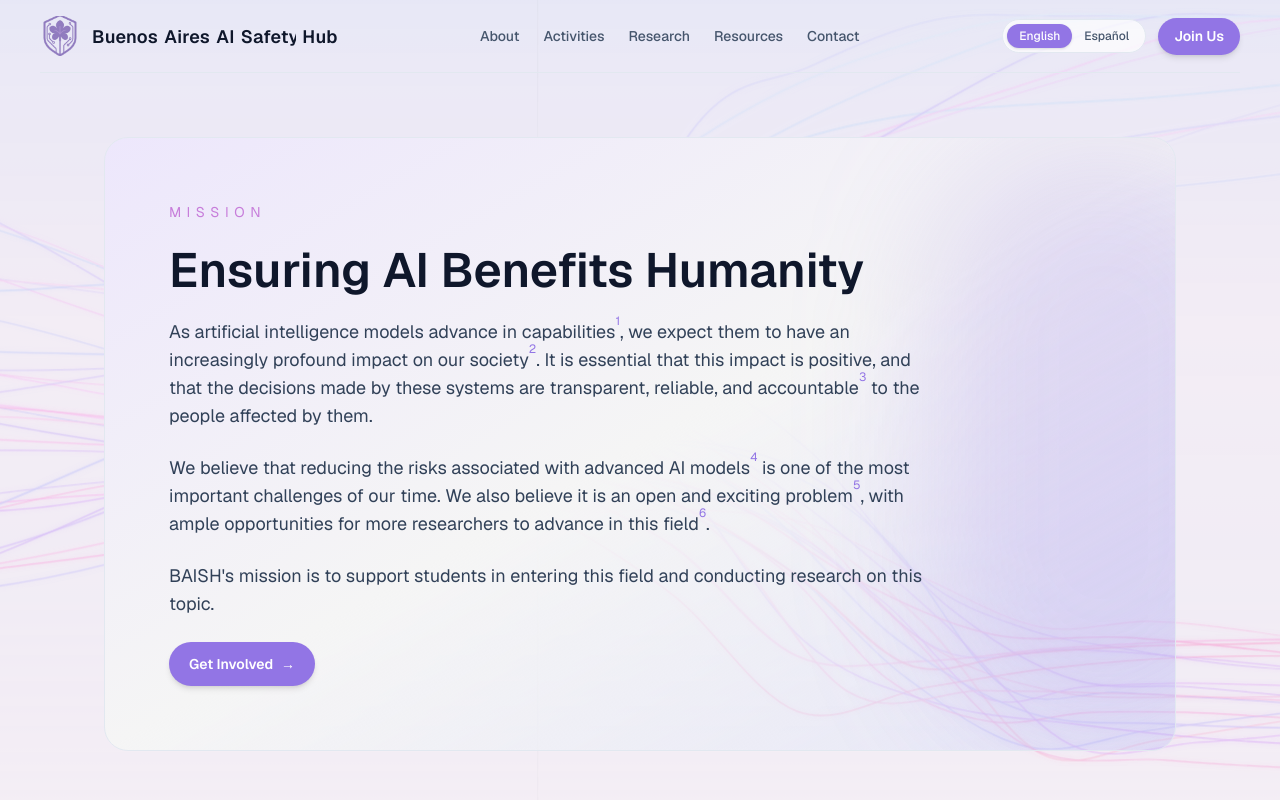
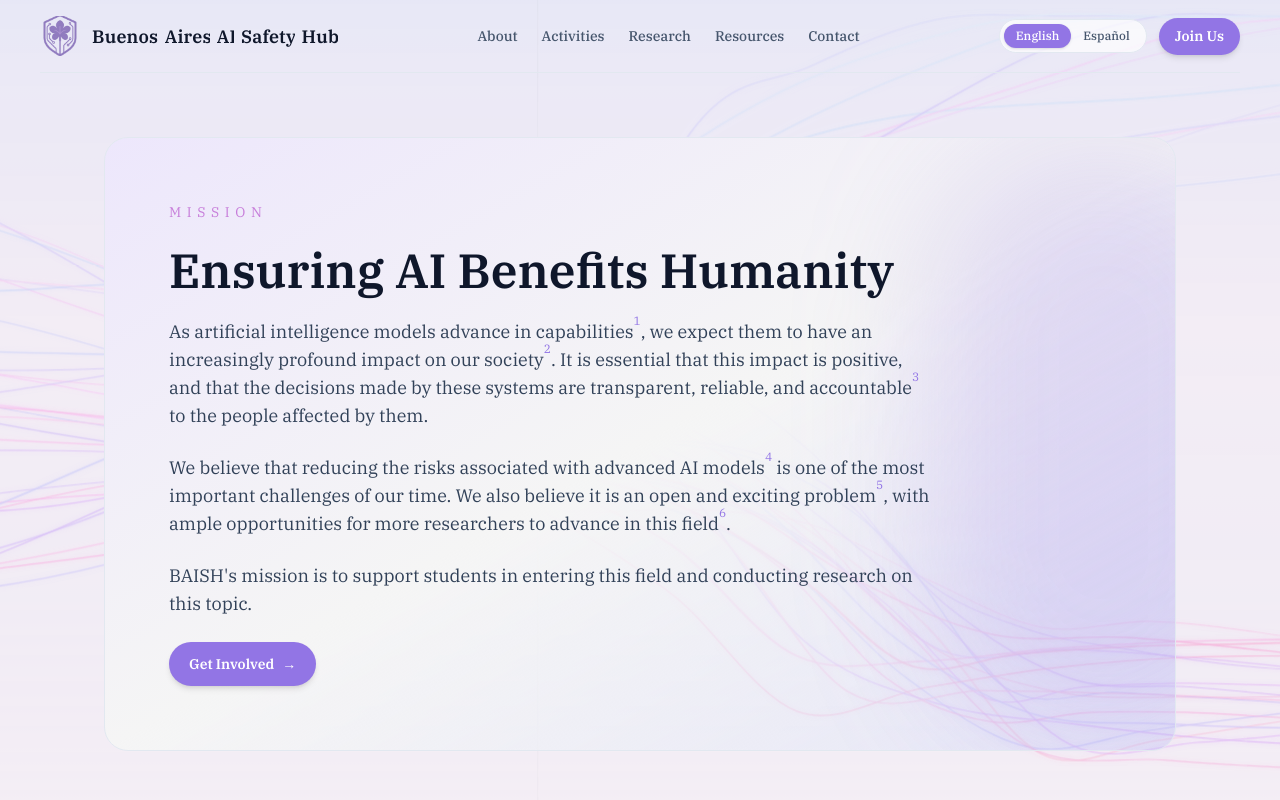
Before and after one commit to baisharg/nextbaish, a Next.js app: page / in a window 1280 px wide. Shown: the top 800 px of the page. Built offline with nearby package versions, Linux system fonts and the light colour scheme.

Commit message:
Update global styles to use IBM Plex Serif as the primary font and adjust font-family settings for improved typography

```diff
--- a/app/globals.css
+++ b/app/globals.css
@@ -25,7 +25,8 @@
 @theme inline {
   --color-background: var(--background);
   --color-foreground: var(--foreground);
-  --font-sans: var(--font-geist-sans);
+  --font-sans: var(--font-plex-serif);
+  --font-display: var(--font-geist-sans);
   --font-mono: var(--font-geist-mono);
 }
 
@@ -40,7 +41,8 @@
 body {
   background: var(--background);
   color: var(--foreground);
-  font-family: var(--font-geist-sans), system-ui, -apple-system, sans-serif;
+  font-family: var(--font-plex-serif), var(--font-geist-sans), Georgia, "Times New Roman",
+    serif;
 }
 
 @keyframes fade-in {
--- a/app/layout.tsx
+++ b/app/layout.tsx
@@ -1,10 +1,17 @@
 import type { Metadata } from "next";
-import { Geist, Geist_Mono } from "next/font/google";
+import { Geist, Geist_Mono, IBM_Plex_Serif } from "next/font/google";
 import "./globals.css";
 import TimelineThreads from "./components/timeline-threads";
 import { SpeedInsights } from "@vercel/speed-insights/next";
 import { Analytics } from "@vercel/analytics/next";
 import { LanguageProvider } from "./contexts/language-context";
+
+const ibmPlexSerif = IBM_Plex_Serif({
+  variable: "--font-plex-serif",
+  subsets: ["latin"],
+  weight: ["300", "400", "500", "600", "700"],
+  display: "swap",
+});
 
 const geistSans = Geist({
   variable: "--font-geist-sans",
@@ -55,7 +62,7 @@ export default function RootLayout({
   return (
     <html lang="en">
       <body
-        className={`${geistSans.variable} ${geistMono.variable} antialiased relative bg-[#f5f5f5] text-slate-900 overflow-x-hidden`}
+        className={`${ibmPlexSerif.variable} ${geistSans.variable} ${geistMono.variable} antialiased relative bg-[#f5f5f5] text-slate-900 overflow-x-hidden`}
       >
         <LanguageProvider>
           <TimelineThreads className="fixed inset-0 -z-10" style={{ opacity: 0.32 }} />
```
